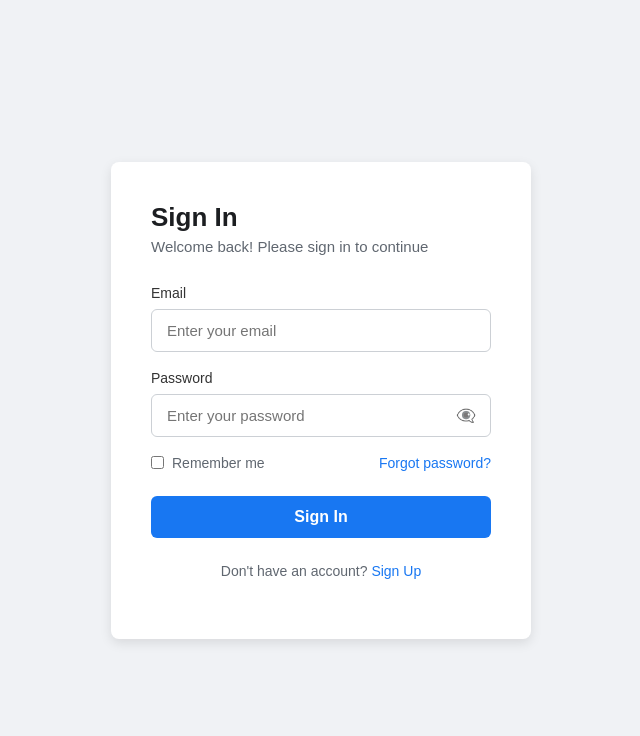
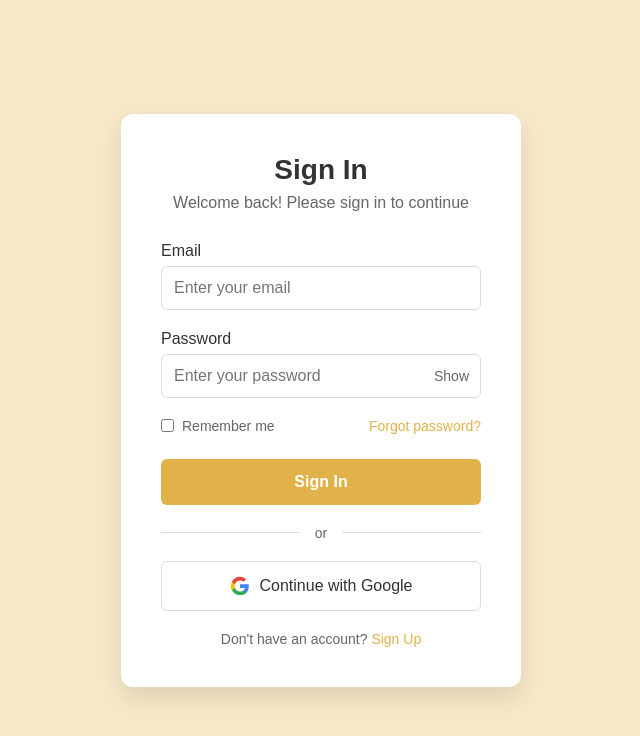
Before and after one commit to JF143/golden, a Next.js app: page /sign-in in a window 1280 px wide. Shown: the top 736 px of the page, without its empty margins (319-959 px from the left). Built offline with nearby package versions, Linux system fonts and the light colour scheme.

Commit message:
check for updates

```diff
--- a/pages/sign-in.tsx
+++ b/pages/sign-in.tsx
@@ -2,15 +2,15 @@
 
 import type React from "react"
 import { useState, useEffect } from "react"
+import { useRouter } from "next/router"
 import { supabase } from "../lib/supabaseClient"
-import { useRouter } from "next/router"
 
-const SignIn = () => {
+export default function SignIn() {
   const [email, setEmail] = useState("")
   const [password, setPassword] = useState("")
+  const [loading, setLoading] = useState(false)
+  const [error, setError] = useState("")
   const [showPassword, setShowPassword] = useState(false)
-  const [isLoading, setIsLoading] = useState(false)
-  const [error, setError] = useState("")
   const router = useRouter()
 
   // Check if user is already logged in
@@ -23,27 +23,7 @@ const SignIn = () => {
 
         if (session?.user) {
           console.log("User already logged in, checking profile...")
-
-          // Get user profile to determine redirect
-          const { data: profile } = await supabase
-            .from("profiles")
-            .select("user_type")
-            .eq("id", session.user.id)
-            .single()
-
-          console.log("User profile:", profile)
-
-          // Check user type from localStorage first, then profile
-          const userType = typeof window !== "undefined" ? localStorage.getItem("userType") : null
-          const redirectUserType = userType || profile?.user_type
-
-          if (redirectUserType === "shop") {
-            if (userType) localStorage.removeItem("userType")
-            window.location.href = "/dashboard"
-          } else {
-            if (userType) localStorage.removeItem("userType")
-            window.location.href = "/home"
-          }
+          await handleUserRedirect(session.user.id)
         }
       } catch (error) {
         console.error("Error checking user session:", error)
@@ -52,93 +32,128 @@ const SignIn = () => {
     checkUser()
   }, [])
 
-  const handleSubmit = async (e: React.FormEvent) => {
+  const handleUserRedirect = async (userId: string) => {
+    try {
+      // Try to get user profile
+      const { data: profile, error: profileError } = await supabase
+        .from("profiles")
+        .select("user_type")
+        .eq("id", userId)
+        .single()
+
+      console.log("Profile data:", profile, "Profile error:", profileError)
+
+      let userType = "customer" // default fallback
+
+      // Check localStorage first (from landing page selection)
+      const selectedUserType = typeof window !== "undefined" ? localStorage.getItem("userType") : null
+
+      if (selectedUserType) {
+        userType = selectedUserType
+        localStorage.removeItem("userType")
+        console.log("Using selected user type from localStorage:", userType)
+      } else if (profile && profile.user_type) {
+        userType = profile.user_type
+        console.log("Using user type from profile:", userType)
+      } else {
+        console.log("No profile found, using default user type:", userType)
+
+        // Create a default profile if it doesn't exist
+        try {
+          const { error: insertError } = await supabase.from("profiles").insert([
+            {
+              id: userId,
+              user_type: userType,
+              created_at: new Date().toISOString(),
+            },
+          ])
+
+          if (insertError) {
+            console.log("Could not create profile, continuing with default:", insertError)
+          } else {
+            console.log("Created default profile for user")
+          }
+        } catch (insertError) {
+          console.log("Profile creation failed, continuing:", insertError)
+        }
+      }
+
+      // Redirect based on user type
+      setTimeout(() => {
+        if (userType === "shop") {
+          console.log("Redirecting to dashboard...")
+          router.push("/dashboard")
+        } else {
+          console.log("Redirecting to home...")
+          router.push("/home")
+        }
+      }, 500)
+    } catch (error) {
+      console.error("Error in handleUserRedirect:", error)
+      // Default to customer home if there's any error
+      router.push("/home")
+    }
+  }
+
+  const handleSignIn = async (e: React.FormEvent) => {
     e.preventDefault()
-    setIsLoading(true)
+    setLoading(true)
     setError("")
 
     try {
       console.log("Starting sign in process...")
 
       // Sign in with Supabase
-      const { data, error: authError } = await supabase.auth.signInWithPassword({
+      const { data, error: signInError } = await supabase.auth.signInWithPassword({
         email: email.trim(),
         password: password,
       })
 
-      console.log("Auth response:", { data, error: authError })
-
-      if (authError) {
-        throw authError
+      if (signInError) {
+        console.error("Sign in error:", signInError)
+        if (signInError.message.includes("Invalid login credentials")) {
+          setError("Invalid email or password. Please check your credentials and try again.")
+        } else if (signInError.message.includes("Email not confirmed")) {
+          setError("Please check your email and click the confirmation link before signing in.")
+        } else {
+          setError(signInError.message || "An error occurred during sign in")
+        }
+        setLoading(false)
+        return
       }
 
-      if (data.user) {
-        console.log("Sign in successful, getting user profile...")
-
-        // Get user profile to determine user type
-        const { data: profile, error: profileError } = await supabase
-          .from("profiles")
-          .select("user_type")
-          .eq("id", data.user.id)
-          .single()
-
-        console.log("Profile data:", profile, "Profile error:", profileError)
-
-        // Small delay to ensure session is properly set
-        await new Promise((resolve) => setTimeout(resolve, 1000))
-
-        // Check user type from localStorage first (from landing page selection)
-        const selectedUserType = typeof window !== "undefined" ? localStorage.getItem("userType") : null
-        const userType = selectedUserType || profile?.user_type || "customer"
-
-        console.log("Redirecting user type:", userType)
-
-        // Clean up localStorage
-        if (selectedUserType) {
-          localStorage.removeItem("userType")
-        }
-
-        // Redirect based on user type
-        if (userType === "shop") {
-          console.log("Redirecting to dashboard...")
-          window.location.href = "/dashboard"
-        } else {
-          console.log("Redirecting to home...")
-          window.location.href = "/home"
-        }
+      if (data?.user) {
+        console.log("User signed in successfully:", data.user.email)
+        await handleUserRedirect(data.user.id)
       }
     } catch (error: any) {
-      console.error("Sign in error:", error)
-
-      // Handle specific error types
-      if (error.message?.includes("Invalid login credentials")) {
-        setError("Invalid email or password. Please try again.")
-      } else if (error.message?.includes("Email not confirmed")) {
-        setError("Please check your email and confirm your account before signing in.")
-      } else if (error.message?.includes("Too many requests")) {
-        setError("Too many login attempts. Please wait a moment and try again.")
-      } else {
-        setError(error.message || "Sign in failed. Please try again.")
-      }
-    } finally {
-      setIsLoading(false)
+      console.error("Unexpected sign in error:", error)
+      setError("An unexpected error occurred. Please try again.")
+      setLoading(false)
     }
   }
 
   const handleGoogleSignIn = async () => {
+    setLoading(true)
+    setError("")
+
     try {
-      setError("")
       const { error } = await supabase.auth.signInWithOAuth({
         provider: "google",
         options: {
-          redirectTo: `${window.location.origin}/auth/callback`,
+          redirectTo: `${typeof window !== "undefined" ? window.location.origin : ""}/auth/callback`,
         },
       })
+
       if (error) {
-        setError("Google sign-in failed: " + error.message)
+        console.error("Google sign in error:", error)
+        setError("Failed to sign in with Google. Please try again.")
+        setLoading(false)
       }
-    } catch (error: any) {
-      setError("Google sign-in failed: " + error.message)
+    } catch (error) {
+      console.error("Google sign in error:", error)
+      setError("An error occurred with Google sign in. Please try again.")
+      setLoading(false)
     }
   }
 
@@ -146,49 +161,81 @@ const SignIn = () => {
     <div
       style={{
         minHeight: "100vh",
-        background: "#f0f2f5",
+        backgroundImage: "url(/img/Golden Bites.png)",
+        backgroundSize: "cover",
+        backgroundPosition: "center",
+        backgroundRepeat: "no-repeat",
         display: "flex",
+        alignItems: "center",
         justifyContent: "center",
-        alignItems: "center",
-        padding: 20,
+        padding: "20px",
       }}
     >
+      {/* Background overlay */}
       <div
         style={{
-          background: "#fff",
-          padding: 40,
-          borderRadius: 8,
-          boxShadow: "0 4px 12px rgba(0,0,0,0.1)",
+          position: "absolute",
+          top: 0,
+          left: 0,
+          right: 0,
+          bottom: 0,
+          backgroundColor: "rgba(226, 178, 74, 0.3)",
+          zIndex: 1,
+        }}
+      />
+
+      <div
+        style={{
+          position: "relative",
+          zIndex: 2,
+          backgroundColor: "white",
+          padding: "40px",
+          borderRadius: "12px",
+          boxShadow: "0 10px 25px rgba(0, 0, 0, 0.1)",
           width: "100%",
-          maxWidth: 420,
+          maxWidth: "400px",
         }}
       >
-        <div style={{ textAlign: "left", marginBottom: 30 }}>
-          <h1 style={{ fontSize: 26, fontWeight: 600, color: "#1c1e21", marginBottom: 5 }}>Sign In</h1>
-          <p style={{ fontSize: 15, color: "#606770" }}>Welcome back! Please sign in to continue</p>
+        <div style={{ textAlign: "center", marginBottom: "30px" }}>
+          <h1
+            style={{
+              fontSize: "28px",
+              fontWeight: "bold",
+              color: "#333",
+              marginBottom: "8px",
+            }}
+          >
+            Sign In
+          </h1>
+          <p style={{ color: "#666", fontSize: "16px" }}>Welcome back! Please sign in to continue</p>
         </div>
 
         {error && (
           <div
             style={{
-              background: "#fee",
+              backgroundColor: "#fee",
+              color: "#c33",
+              padding: "12px",
+              borderRadius: "6px",
+              marginBottom: "20px",
+              fontSize: "14px",
               border: "1px solid #fcc",
-              color: "#c33",
-              padding: 12,
-              borderRadius: 6,
-              marginBottom: 20,
-              fontSize: 14,
             }}
           >
             {error}
           </div>
         )}
 
-        <form onSubmit={handleSubmit}>
-          <div style={{ marginBottom: 18 }}>
+        <form onSubmit={handleSignIn} style={{ marginBottom: "20px" }}>
+          <div style={{ marginBottom: "20px" }}>
             <label
               htmlFor="email"
-              style={{ display: "block", fontWeight: 500, fontSize: 14, color: "#333", marginBottom: 8 }}
+              style={{
+                display: "block",
+                marginBottom: "6px",
+                fontWeight: "500",
+                color: "#333",
+              }}
             >
               Email
             </label>
@@ -197,27 +244,30 @@ const SignIn = () => {
               type="email"
               value={email}
               onChange={(e) => setEmail(e.target.value)}
-              disabled={isLoading}
+              required
+              disabled={loading}
               style={{
                 width: "100%",
-                padding: "12px 15px",
-                border: "1px solid #ccd0d5",
-                borderRadius: 6,
-                fontSize: 15,
+                padding: "12px",
+                border: "1px solid #ddd",
+                borderRadius: "6px",
+                fontSize: "16px",
+                backgroundColor: loading ? "#f5f5f5" : "white",
                 boxSizing: "border-box",
-                transition: "border-color 0.2s, box-shadow 0.2s",
-                background: "#fff",
-                color: "#222",
-                opacity: isLoading ? 0.6 : 1,
               }}
               placeholder="Enter your email"
-              required
             />
           </div>
-          <div style={{ marginBottom: 18 }}>
+
+          <div style={{ marginBottom: "20px" }}>
             <label
               htmlFor="password"
-              style={{ display: "block", fontWeight: 500, fontSize: 14, color: "#333", marginBottom: 8 }}
+              style={{
+                display: "block",
+                marginBottom: "6px",
+                fontWeight: "500",
+                color: "#333",
+              }}
             >
               Password
             </label>
@@ -227,92 +277,190 @@ const SignIn = () => {
                 type={showPassword ? "text" : "password"}
                 value={password}
                 onChange={(e) => setPassword(e.target.value)}
-                disabled={isLoading}
+                required
+                disabled={loading}
                 style={{
                   width: "100%",
-                  padding: "12px 40px 12px 15px",
-                  border: "1px solid #ccd0d5",
-                  borderRadius: 6,
-                  fontSize: 15,
+                  padding: "12px",
+                  paddingRight: "45px",
+                  border: "1px solid #ddd",
+                  borderRadius: "6px",
+                  fontSize: "16px",
+                  backgroundColor: loading ? "#f5f5f5" : "white",
                   boxSizing: "border-box",
-                  transition: "border-color 0.2s, box-shadow 0.2s",
-                  background: "#fff",
-                  color: "#222",
-                  opacity: isLoading ? 0.6 : 1,
                 }}
                 placeholder="Enter your password"
-                required
               />
-              <span
-                onClick={() => !isLoading && setShowPassword((s) => !s)}
+              <button
+                type="button"
+                onClick={() => setShowPassword(!showPassword)}
+                disabled={loading}
                 style={{
                   position: "absolute",
-                  right: 15,
+                  right: "12px",
                   top: "50%",
                   transform: "translateY(-50%)",
-                  cursor: isLoading ? "not-allowed" : "pointer",
-                  height: 20,
-                  width: 20,
-                  display: "flex",
-                  alignItems: "center",
-                  justifyContent: "center",
-                  opacity: isLoading ? 0.4 : 0.6,
+                  background: "none",
+                  border: "none",
+                  cursor: loading ? "not-allowed" : "pointer",
+                  color: "#666",
+                  fontSize: "14px",
                 }}
-                title={showPassword ? "Hide password" : "Show password"}
               >
-                {showPassword ? "👁️" : "👁️‍🗨️"}
-              </span>
+                {showPassword ? "Hide" : "Show"}
+              </button>
             </div>
           </div>
+
           <div
             style={{
               display: "flex",
               justifyContent: "space-between",
               alignItems: "center",
-              marginBottom: 25,
-              fontSize: 14,
+              marginBottom: "25px",
             }}
           >
-            <div style={{ display: "flex", alignItems: "center" }}>
-              <input type="checkbox" id="remember" style={{ marginRight: 8, width: "auto" }} disabled={isLoading} />
-              <label htmlFor="remember" style={{ fontWeight: "normal", color: "#606770", marginBottom: 0 }}>
-                Remember me
-              </label>
-            </div>
-            <a href="/reset-password" style={{ color: "#1877f2", textDecoration: "none" }}>
+            <label style={{ display: "flex", alignItems: "center", fontSize: "14px", color: "#666" }}>
+              <input type="checkbox" style={{ marginRight: "8px" }} disabled={loading} />
+              Remember me
+            </label>
+            <a
+              href="/reset-password"
+              style={{
+                color: "#E2B24A",
+                textDecoration: "none",
+                fontSize: "14px",
+                fontWeight: "500",
+              }}
+            >
               Forgot password?
             </a>
           </div>
+
           <button
             type="submit"
-            disabled={isLoading}
+            disabled={loading}
             style={{
               width: "100%",
-              padding: 12,
-              background: isLoading ? "#ccc" : "#1877f2",
+              backgroundColor: loading ? "#ccc" : "#E2B24A",
               color: "white",
               border: "none",
-              borderRadius: 6,
-              fontSize: 16,
-              fontWeight: 600,
-              cursor: isLoading ? "not-allowed" : "pointer",
-              transition: "background-color 0.2s",
-              opacity: isLoading ? 0.7 : 1,
+              padding: "14px",
+              borderRadius: "6px",
+              fontSize: "16px",
+              fontWeight: "600",
+              cursor: loading ? "not-allowed" : "pointer",
+              transition: "background-color 0.3s ease",
             }}
           >
-            {isLoading ? "Signing In..." : "Sign In"}
+            {loading ? "Signing In..." : "Sign In"}
           </button>
         </form>
 
-        <div style={{ textAlign: "center", fontSize: 14, color: "#606770", marginTop: 25, marginBottom: 20 }}>
-          {"Don't have an account? "}
-          <a href="/register" style={{ color: "#1877f2", textDecoration: "none", fontWeight: 500 }}>
-            Sign Up
-          </a>
+        {/* Divider */}
+        <div
+          style={{
+            display: "flex",
+            alignItems: "center",
+            margin: "20px 0",
+          }}
+        >
+          <div
+            style={{
+              flex: 1,
+              height: "1px",
+              backgroundColor: "#ddd",
+            }}
+          />
+          <span
+            style={{
+              padding: "0 15px",
+              color: "#666",
+              fontSize: "14px",
+            }}
+          >
+            or
+          </span>
+          <div
+            style={{
+              flex: 1,
+              height: "1px",
+              backgroundColor: "#ddd",
+            }}
+          />
+        </div>
+
+        {/* Google Sign In */}
+        <button
+          onClick={handleGoogleSignIn}
+          disabled={loading}
+          style={{
+            width: "100%",
+            backgroundColor: "white",
+            color: "#333",
+            border: "1px solid #ddd",
+            padding: "14px",
+            borderRadius: "6px",
+            fontSize: "16px",
+            fontWeight: "500",
+            cursor: loading ? "not-allowed" : "pointer",
+            display: "flex",
+            alignItems: "center",
+            justifyContent: "center",
+            gap: "10px",
+            transition: "all 0.3s ease",
+            marginBottom: "20px",
+          }}
+          onMouseEnter={(e) => {
+            if (!loading) {
+              e.currentTarget.style.backgroundColor = "#f8f9fa"
+              e.currentTarget.style.borderColor = "#E2B24A"
+            }
+          }}
+          onMouseLeave={(e) => {
+            if (!loading) {
+              e.currentTarget.style.backgroundColor = "white"
+              e.currentTarget.style.borderColor = "#ddd"
+            }
+          }}
+        >
+          <svg width="20" height="20" viewBox="0 0 24 24">
+            <path
+              fill="#4285F4"
+              d="M22.56 12.25c0-.78-.07-1.53-.2-2.25H12v4.26h5.92c-.26 1.37-1.04 2.53-2.21 3.31v2.77h3.57c2.08-1.92 3.28-4.74 3.28-8.09z"
+            />
+            <path
+              fill="#34A853"
+              d="M12 23c2.97 0 5.46-.98 7.28-2.66l-3.57-2.77c-.98.66-2.23 1.06-3.71 1.06-2.86 0-5.29-1.93-6.16-4.53H2.18v2.84C3.99 20.53 7.7 23 12 23z"
+            />
+            <path
+              fill="#FBBC05"
+              d="M5.84 14.09c-.22-.66-.35-1.36-.35-2.09s.13-1.43.35-2.09V7.07H2.18C1.43 8.55 1 10.22 1 12s.43 3.45 1.18 4.93l2.85-2.22.81-.62z"
+            />
+            <path
+              fill="#EA4335"
+              d="M12 5.38c1.62 0 3.06.56 4.21 1.64l3.15-3.15C17.45 2.09 14.97 1 12 1 7.7 1 3.99 3.47 2.18 7.07l3.66 2.84c.87-2.6 3.3-4.53 6.16-4.53z"
+            />
+          </svg>
+          {loading ? "Signing In..." : "Continue with Google"}
+        </button>
+
+        <div style={{ textAlign: "center" }}>
+          <p style={{ color: "#666", fontSize: "14px" }}>
+            Don't have an account?{" "}
+            <a
+              href="/register"
+              style={{
+                color: "#E2B24A",
+                textDecoration: "none",
+                fontWeight: "500",
+              }}
+            >
+              Sign Up
+            </a>
+          </p>
         </div>
       </div>
     </div>
   )
 }
-
-export default SignIn
```
Also changed, not shown: pages/index.tsx (+30 -9 lines).
